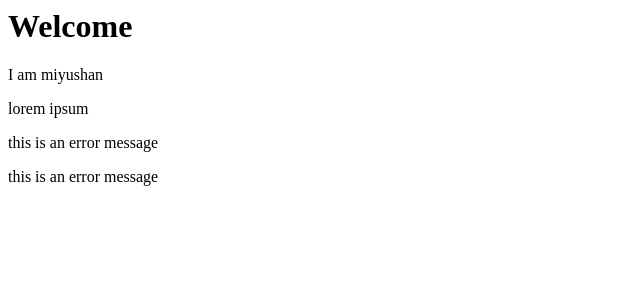
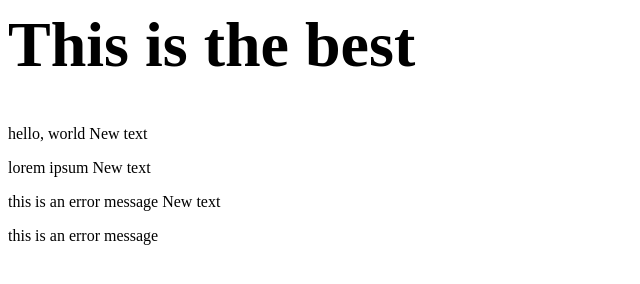
Before and after one commit to miyushan/JavaScript, a plain HTML site: page index.html in a window 1280 px wide. Shown: the whole page, without its empty margins (0-640 px from the left). Drawn offline with Linux system fonts and the light colour scheme.

Commit message:
change html elements

```diff
--- a/index.html
+++ b/index.html
@@ -7,7 +7,7 @@
 
 </head>
 <body>
-    <h1>Welcome</h1>
+    <h1 class="main_headline">Welcome</h1>
 
     <div>
         <p>hello, world</p>
--- a/sandbox.js
+++ b/sandbox.js
@@ -1,4 +1,9 @@
-const para = document.querySelector('p');
-console.log(para.innerText);
+const paras = document.querySelectorAll('p');
 
-para.innerText = 'I am miyushan';
+paras.forEach( (para) => {
+    console.log(para.innerText);
+    para.innerText += ' New text';
+})
+
+const htmlTag = document.querySelector('.main_headline');
+htmlTag.innerHTML = '<h1>This is the best</h1>';
```
